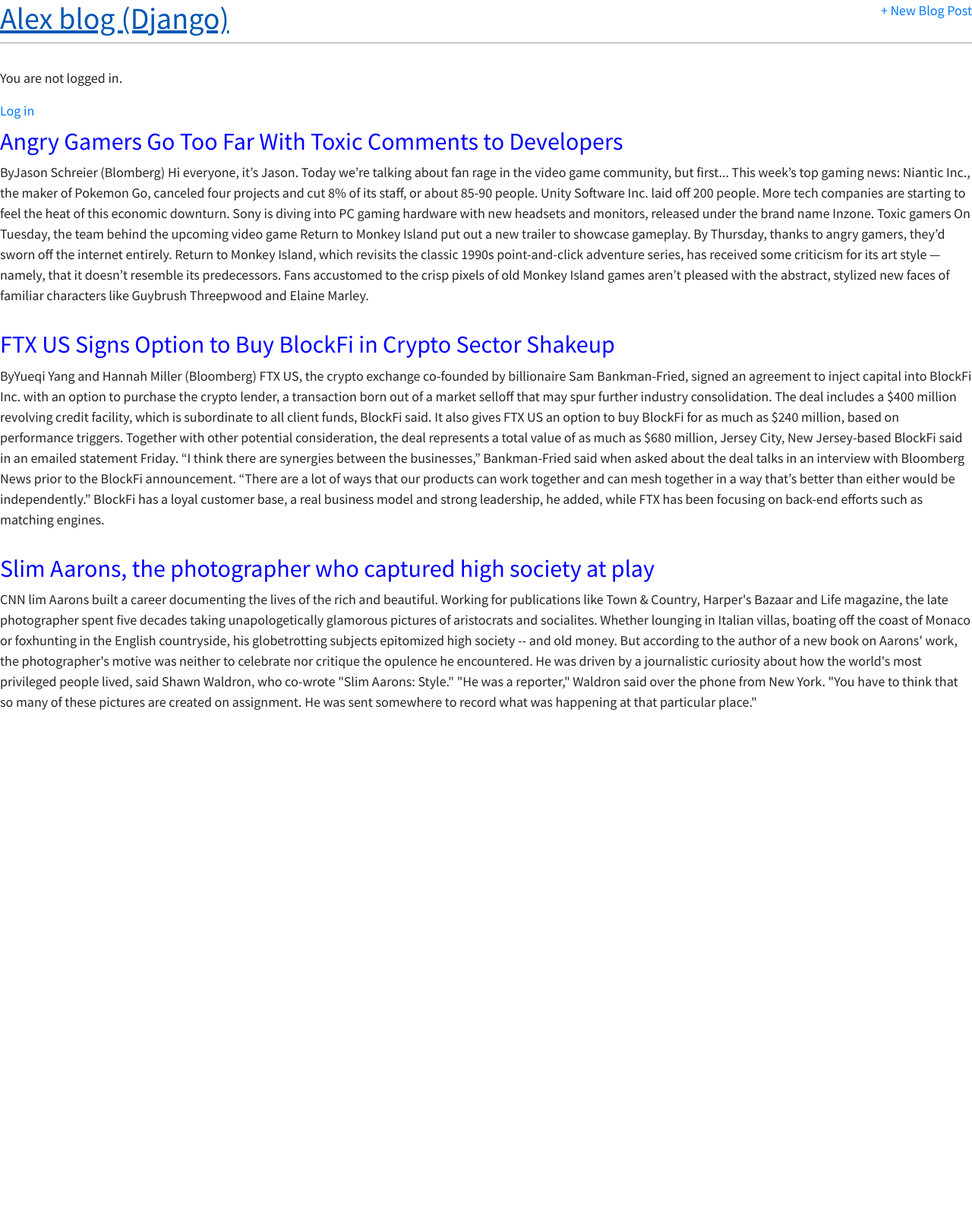
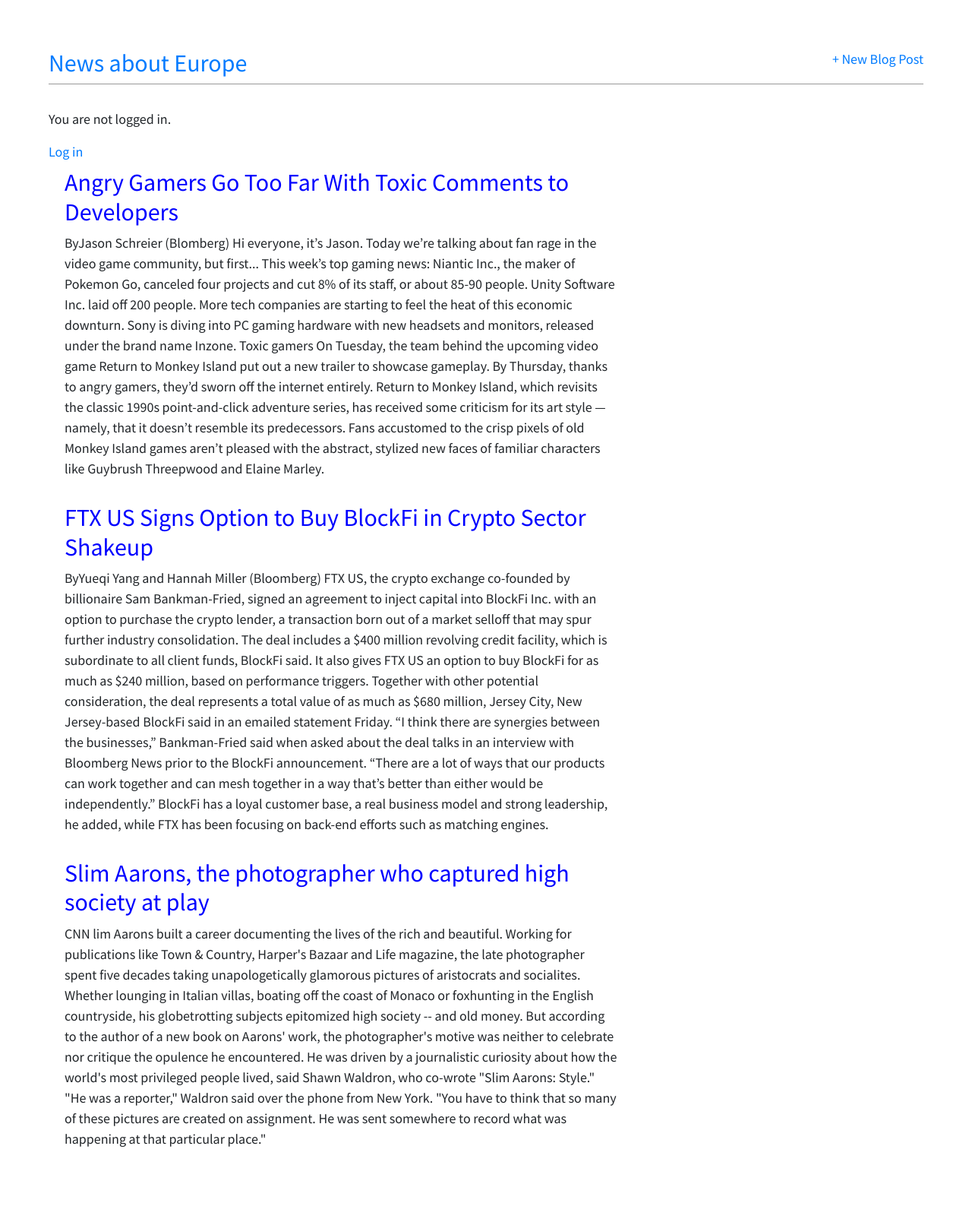
Before and after one commit to AlexNykoliak/BlogApp_Django, a Django app: page / in a window 1280 px wide. Shown: the whole page at 76% size. Before the commit the page ends 934 px from the top, so only its background shows below. Run offline with Django 4.2, Linux system fonts and the light colour scheme; data comes from the database, SQL or seed files in the repository; both versions use the stored data as it was after the commit.

Commit message:
Design main page

```diff
--- a/static/css/base.css
+++ b/static/css/base.css
@@ -1,6 +1,7 @@
 body {
 font-family: 'Source Sans Pro', sans-serif;
 font-size: 18px;
+margin: 5%;
 }
 header {
 border-bottom: 1px solid #999;
--- a/templates/base.html
+++ b/templates/base.html
@@ -17,15 +17,15 @@ rel="stylesheet">
   <div>
   <header>
     <div class="nav-left">
-    <h1><a href="{% url 'home' %}">Alex blog (Django)</a></h1>
+    <h2><a href="{% url 'home' %}">News about Europe</a></h2>
     </div>
     <div class="nav navbar-nav ml-auto">
         <a href="{% url 'post_new' %}"> + New Blog Post</a>
     </div>
 </header>
       {% if user.is_authenticated %}
-        <p>Hi {{ user.username }}!</p>
-        <p><a href="{% url 'logout' %}">Log out</a></p>
+        <p align="right">Hi {{ user.username }}!</p>
+        <p align="right"><a href="{% url 'logout' %}">Log out</a></p>
       {% else %}
         <p>You are not logged in.</p>
         <a href="{% url 'login' %}">Log in</a>
--- a/templates/home.html
+++ b/templates/home.html
@@ -1,11 +1,16 @@
 {% extends 'base.html'%}
 
 {% block content %}
-    {% for post in object_list %}
+<div class="container">
+  <div class="row">
+    <div class="col-8">
+            {% for post in object_list %}
     <div class="post-entry">
          <h2><a href="{% url 'post_detail' post.pk %}">{{post.title}}</a></h2>
         <p>{{ post.body }}</p>
     </div>
     {% endfor %}
-
+    </div>
+  </div>
+</div>
 {% endblock content %}
```
Also changed, not shown: db.sqlite3.
